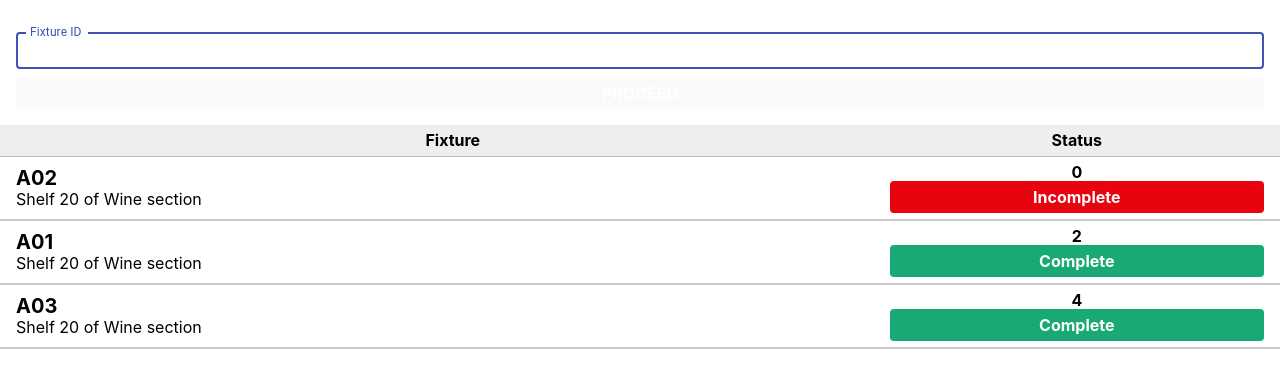
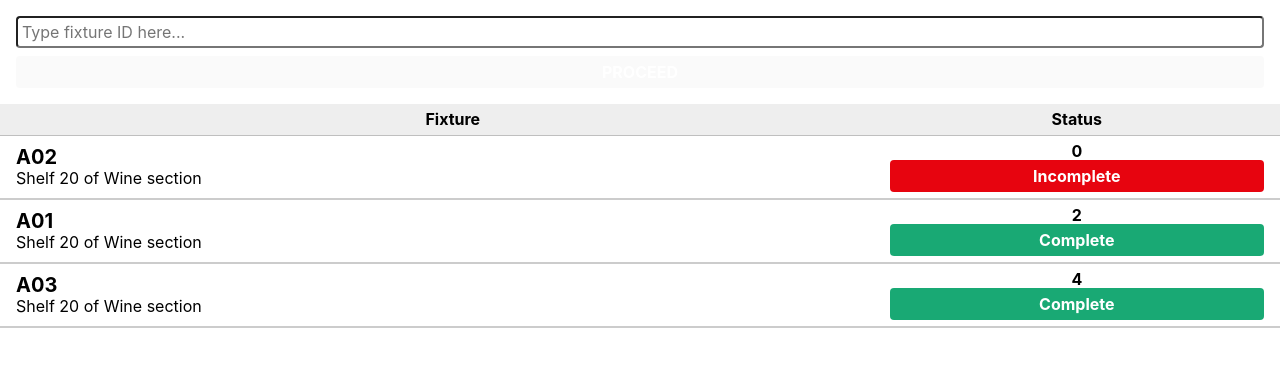
Before and after one commit to sujay1848/inventory-control, a React (Create React App) app: page / in a window 1280 px wide. Shown: the top 388 px of the page. Built offline with nearby package versions, Linux system fonts and the light colour scheme.

Commit message:
Remove material-ui dependencies

```diff
--- a/package.json
+++ b/package.json
@@ -4,8 +4,6 @@
   "private": true,
   "homepage": "https://junrong09.github.io/inventory-control",
   "dependencies": {
-    "@material-ui/core": "^4.5.1",
-    "@material-ui/icons": "^4.5.1",
     "memoize-one": "^5.1.1",
     "react": "^16.10.2",
     "react-dom": "^16.10.2",
--- a/src/HeaderPage/HeaderPage.js
+++ b/src/HeaderPage/HeaderPage.js
@@ -1,5 +1,4 @@
 import React, { Component } from "react";
-import TextField from "@material-ui/core/TextField";
 import { Link } from "react-router-dom";
 import { connect } from "react-redux";
 import { setFixture } from "../StateManagement/Actions";
@@ -35,13 +34,11 @@ class ConnectedHeaderPage extends Component {
     return (
       <div>
         <div className="flex flex-column ma3">
-          <TextField
-            autoFocus
-            id="outlined-name"
-            label="Fixture ID"
-            margin="normal"
-            variant="outlined"
+          <input
+            type="text"
+            placeholder="Type fixture ID here..."
             onChange={this.handleFixtureIdChange}
+            className="w-100 h2 mb2 br2 ph1"
           />
           <Link
             to={location =>
```
Also changed, not shown: 1 other file (tests, documents, lock files or other folders).
